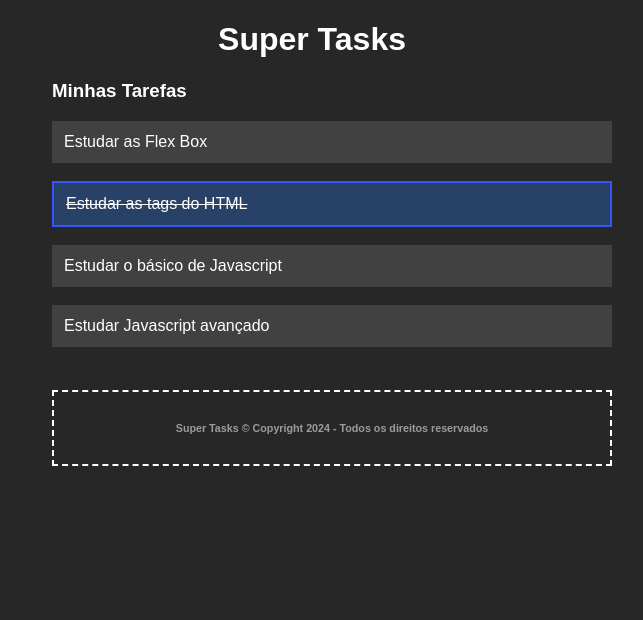
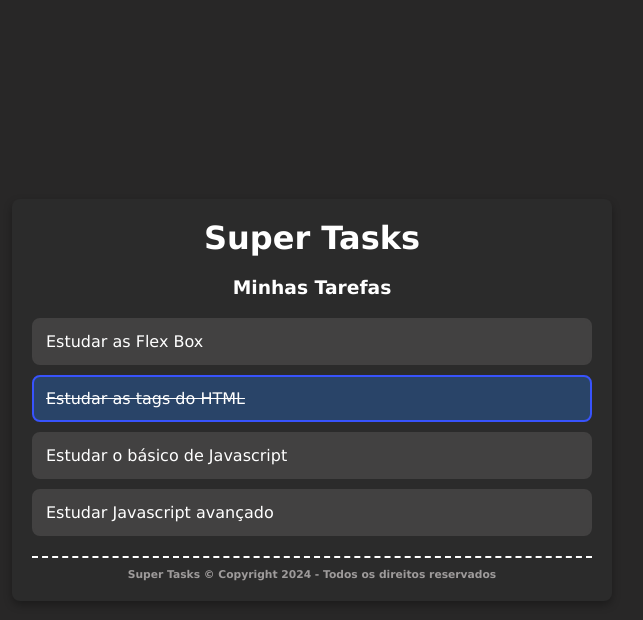
Before and after one commit to guimaraesisabela/superTasks, a plain HTML site: page index.html in a window 1280 px wide. Shown: the whole page, without its empty margins (328-971 px from the left). Drawn offline with Linux system fonts and the light colour scheme.

Commit message:
melhorando design e adicionando javascript

```diff
--- a/index.html
+++ b/index.html
@@ -1,41 +1,43 @@
 <!DOCTYPE html>
-<html lang="en">
+<html lang="pt-br">
 <head>
     <meta charset="UTF-8">
     <meta name="viewport" content="width=device-width, initial-scale=1.0">
-    <title>atividade de desenvolvimento web</title>
+    <title>Atividade de Desenvolvimento Web</title>
     <link rel="stylesheet" href="style.css">
 </head>
 <body>
 
-     <h1> Super Tasks </h1>
+    <div class="container">
+        <h1>Super Tasks</h1>
 
-     <h3> Minhas Tarefas </h3>
+        <h3>Minhas Tarefas</h3>
 
-     <div class="container">
-
-        <ul>
+        <ul id="task-list">
             <li>
-            <div class="item1"> Estudar as Flex Box</div>
-        </li> <br>
+                <div class="item item1">Estudar as Flex Box</div>
+            </li>
             <li>
-            <div class="item2">Estudar as tags do HTML</div>
-        </li> <br>
+                <div class="item item2">Estudar as tags do HTML</div>
+            </li>
             <li>
-            <div class="item3">Estudar o básico de Javascript </div>
-        </li> <br>
+                <div class="item item3">Estudar o básico de Javascript</div>
+            </li>
             <li>
-            <div class="item4">Estudar Javascript avançado </div>
-        </li> <br>
-
+                <div class="item item4">Estudar Javascript avançado</div>
+            </li>
         </ul>
 
         <div class="copyright">
-    <h6> Super Tasks © Copyright 2024 - Todos os direitos reservados </h6>
+            <h6>Super Tasks © Copyright 2024 - Todos os direitos reservados</h6>
+        </div>
     </div>
 
-    </div>
-
+    <script src="script.js"></script>
 
 </body>
 </html>
+
+
+
+<script src="script.js"></script>
--- /dev/null
+++ b/script.js
@@ -0,0 +1,11 @@
+const items = document.querySelectorAll('.item');
+const clearButton = document.getElementById('clear-completed');
+
+function toggleCompletion(event) {
+    const item = event.target;
+    item.classList.toggle('completed');
+}
+
+items.forEach(item => {
+    item.addEventListener('click', toggleCompletion);
+});
--- a/style.css
+++ b/style.css
@@ -1,61 +1,83 @@
+* {
+    margin: 0;
+    padding: 0;
+    box-sizing: border-box;
+}
+
 body {
     background-color: rgb(40, 39, 39);
-    font-family: arial;
+    font-family:'Lucida Sans', 'Lucida Sans Regular', 'Lucida Grande', 'Lucida Sans Unicode', Geneva, Verdana, sans-serif;
+    display: flex;
+    justify-content: center;
+    align-items: center;
+    height: 100vh;
 }
 
-ul li {
+.container {
+    width: 600px;
+    background-color: #2b2b2b;
+    padding: 20px;
+    border-radius: 8px;
+    box-shadow: 0 4px 8px rgba(0, 0, 0, 0.3);
+}
+
+h1 {
+    text-align: center;
+    color: #fff;
+    margin-bottom: 20px;
+}
+
+h3 {
+    text-align: center;
     color: white;
-    text-align: left;
+    margin-bottom: 20px;
+}
+
+ul {
     list-style-type: none;
+}
+
+.item {
+    color: white;
+    padding: 12px;
+    margin-bottom: 10px;
+    border-radius: 8px;
+    transition: background-color 0.3s ease;
+}
+
+.item:hover {
+    background-color: rgba(39, 125, 245, 0.2);
+}
+
+.item1 {
+    background-color: rgb(66, 65, 65);
+    border: 2px solid rgb(66, 65, 65);
 }
 
 .item2 {
     text-decoration: line-through;
+    background-color: rgba(39, 125, 245, 0.3);
     border: 2px solid rgb(56, 83, 252);
-    background-color: rgba(39, 125, 245, 0.304);
-    padding: 12px;
 }
 
-.item1 {
-border: 2px solid none;
-background-color: rgb(66, 65, 65);
-padding: 12px;
+.item3,
+.item4 {
+    background-color: rgb(66, 65, 65);
+    border: 2px solid rgb(66, 65, 65);
 }
 
-.item3 {
-border: 2px solid none;
-background-color: rgb(66, 65, 65);
-padding: 12px;
-}
-
-.item4 {
-border: 2px solid none;
-background-color: rgb(66, 65, 65);
-padding: 12px;
-}
-
-h3 {
-margin-left: 372px;
-color: white;
-}
-
-h1 {
+.copyright {
     text-align: center;
-    color: white;
+    margin-top: 20px;
 }
 
 h6 {
-    text-align: center;
     color: rgb(158, 155, 155);
-    border: 2px dashed white;
-    padding: 30px;
+    border-top: 2px dashed white;
+    padding-top: 10px;
 }
-
-.container {
-    width: 600px;
-    margin: 0 auto;
+.item.completed {
+    text-decoration: line-through;
+    background-color: rgba(39, 125, 245, 0.5);
+    color: #bbb;
 }
-
-.copyright {
-    margin-left: 40px;
-}
```
Lines whose indentation alone changed are shown as unchanged.
